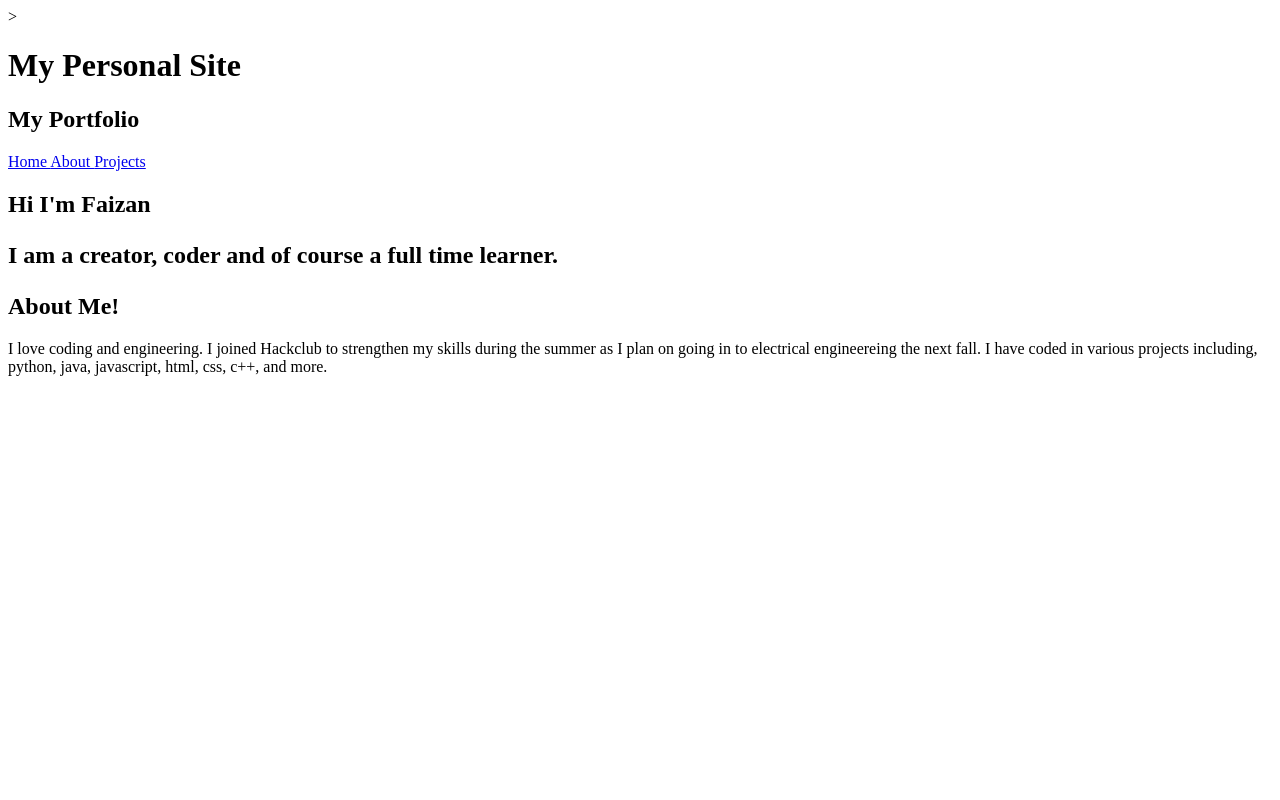
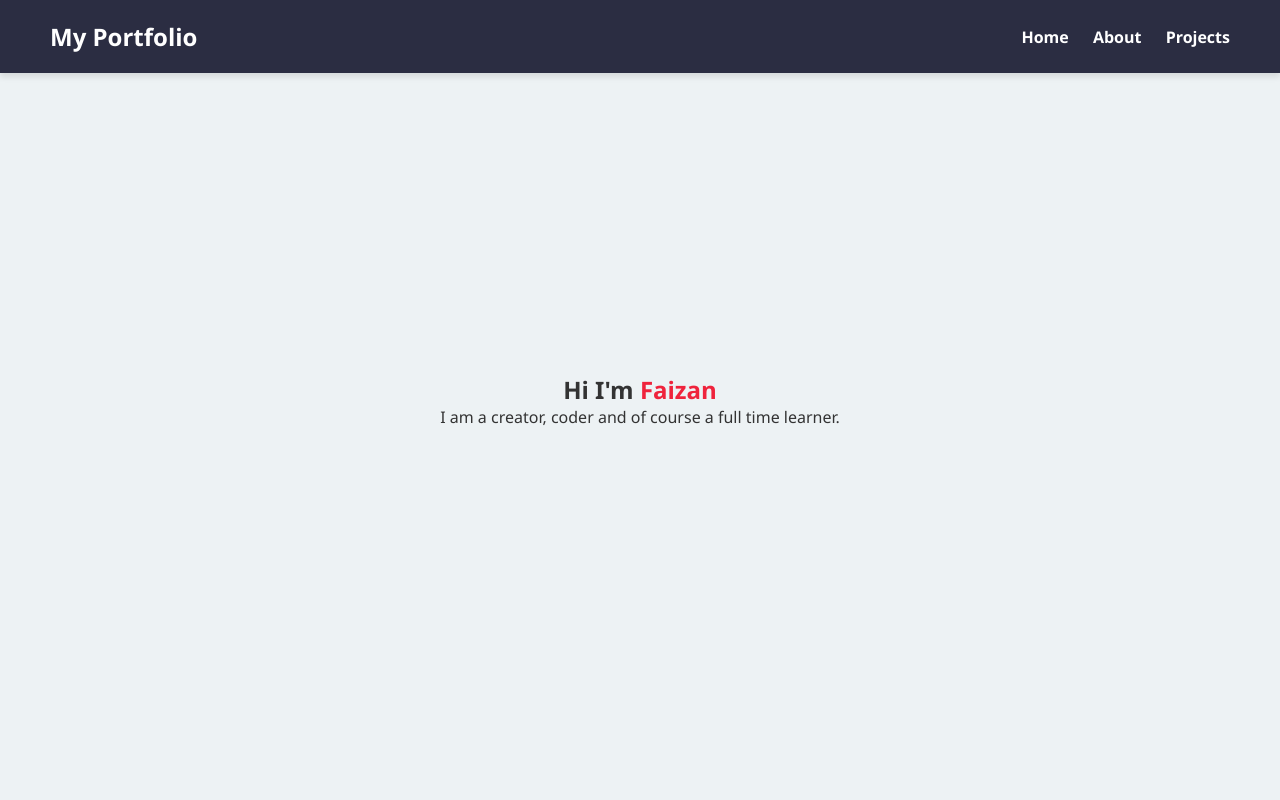
Before and after one commit to Faizy179/Personal-Site, a plain HTML site: page index.html in a window 1280 px wide. Shown: the top 800 px of the page. Drawn offline with Linux system fonts and the light colour scheme.

Commit message:
FInished the framework for the website, now I just need to clean it up, and add my projects

```diff
--- a/index.html
+++ b/index.html
@@ -4,23 +4,20 @@
 
     <head>
         <meta charset = "UTF-8">
-        <meta name = "viewpoint" content = "width = device-width, initial-scale = 1.0">
+        <meta name = "viewport" content = "width = device-width, initial-scale = 1.0">
         <link rel = "stylesheet" href = "style.css">
         <title>
             My Amazing Website
         </title>
     </head>
 
-    <body>>
+    <body>
             <header id = "bar">
-                <h1 >
-                    My Personal Site
-                </h1>
                 <nav>
-                    <h2 id = "logo">
+                    <h2 class = "logo">
                         My Portfolio
                     </h2>
-                    <div class = "nav">
+                    <div class = "nav-link">
                         <a href = "#home">
                             Home
                         </a>
@@ -43,10 +40,10 @@
                         <span class = "highlight">
                             Faizan
                         </span>
-                        <p>
-                            I am a creator, coder and of course a full time learner.
-                        </p>
                     </h1>
+                    <p>
+                        I am a creator, coder and of course a full time learner.
+                    </p>
                 </div>
 
             </section>
--- a/style.css
+++ b/style.css
@@ -0,0 +1,111 @@
+*{
+    margin : 0;
+    padding : 0;
+    box-sizing: border-box;
+    font-family: "Segoe UI", 'Segoe UI', Tahoma, Geneva, Verdana, sans-serif;
+}
+
+html{
+    scroll-behavior: smooth;
+}
+
+body{
+    background-color: #f4f4f9;
+    color: #333;
+}
+
+header{
+    background-color: #2b2d42;
+    color: white;
+    position:fixed;
+    width: 100%;
+    top: 0;
+    z-index: 100;
+    box-shadow: 0 4px 6px rgba(0,0,0,0.1);
+}
+
+nav{
+    display:flex;
+    justify-content: space-between;
+    align-items: center;
+    padding: 20px 50px;
+}
+
+.nav-link a{
+    color: white;
+    text-decoration: none;
+    margin-left: 20px;
+    font-weight: bold;
+    transition: color 0.3s ease;
+}
+
+.nav-link a:hover{
+    color: #ef233c;
+}
+
+section{
+    min-height: 100vh;
+    display: flex;
+    align-items: center;
+    justify-content: center;
+    padding: 80px 20px;
+    text-align: center;
+}
+
+.container{
+    max-width:800px;
+}
+
+.home-section{
+    background-color: #edf2f4;
+}
+
+.highlight{
+    color:#ef233c
+}
+
+.about-section{
+    background-color:white;
+}
+
+.projects-section{
+    background-color: #edf2f4;
+}
+
+.projects{
+    display:flex;
+    gap: 20px;
+    margin-top:30px;
+    justify-content:center;
+}
+
+.project{
+    background-color: white;
+    padding:30px;
+    border-radius:10px;
+    width:300px;
+    box-shadow: 0 4px 8px rgba(0,0,0,0.1);
+}
+
+.project h3{
+    margin-bottom:15px;
+    color: #2b2d42;
+}
+
+.project p{
+    margin-bottom: 20px;
+    font-size: 14px;
+}
+
+.btn{
+    display:inline-block;
+    background-color: #ef233c;
+    color:white;
+    padding: 10px 20px;
+    text-decoration: none;
+    border-radius: 5px;
+    font-weight: bold;
+}
+.bin:hover{
+    background-color: #d90429;
+}
```
